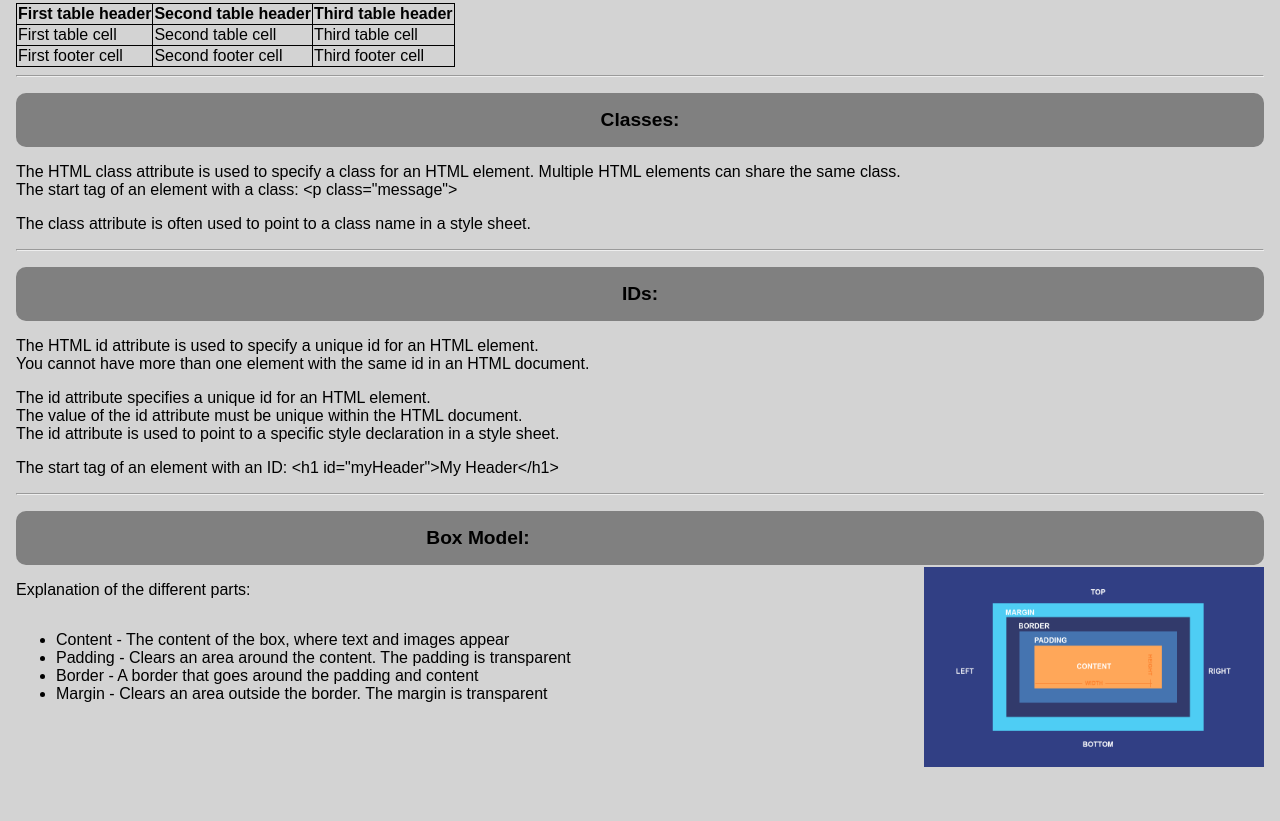
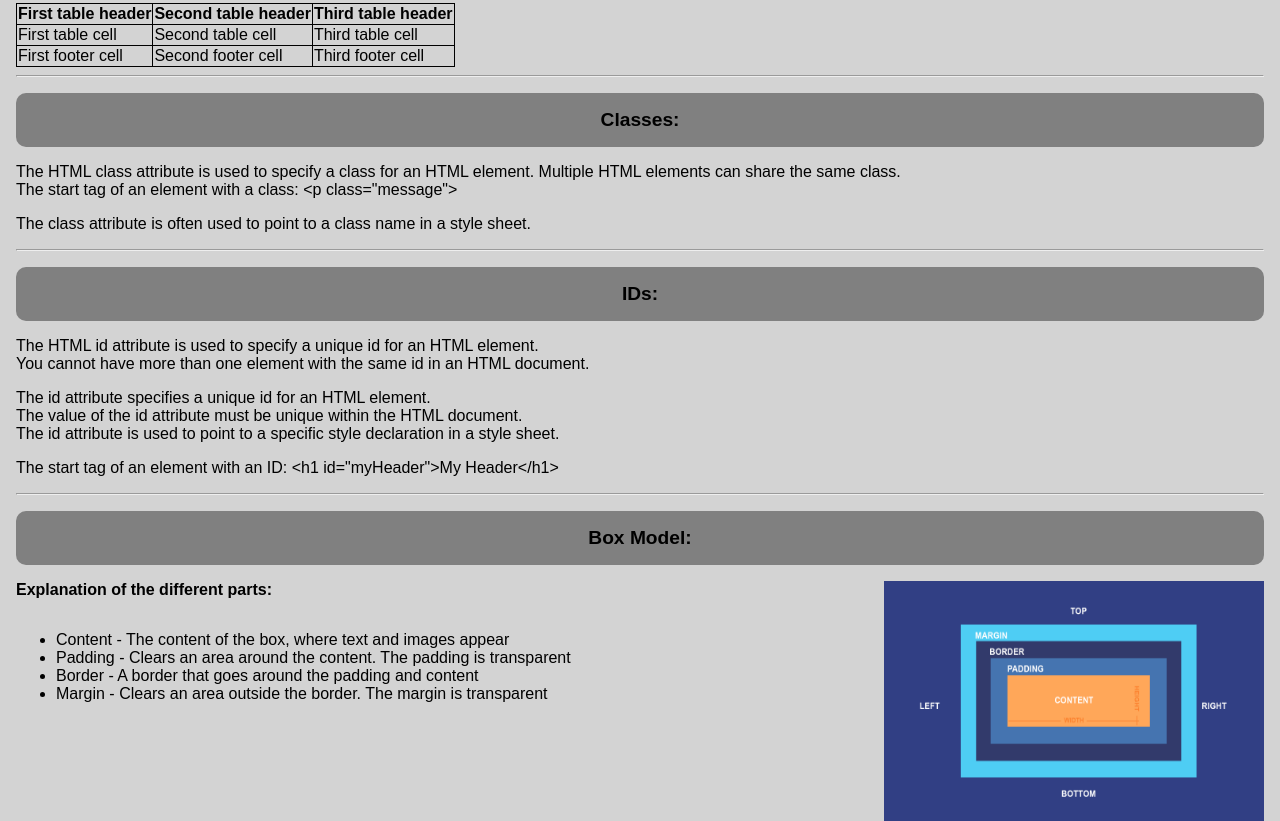
Before and after one commit to 2324-2bhif-wmc-assignments/00-Cheat-Sheet-FilipKaleskov, a plain HTML site: page HTML_Questions.html in a window 1280 px wide. Shown: the part 1343-2164 px from the top of the page. Before the commit the page ends 2110 px from the top, so only its background shows below. Drawn offline with Linux system fonts and the light colour scheme.

Commit message:
the last changes

```diff
--- a/HTML_Questions.html
+++ b/HTML_Questions.html
@@ -247,11 +247,12 @@
             <section>
                 <hr>
 
+
+
+                <h2 class="main-header">Box Model:</h2>
                 <img id="box_model_picture" src="pictures/box_model.png" alt="Picture">
 
-                <h2 class="main-header">Box Model:</h2>
-
-                <p>Explanation of the different parts:</p>
+                <p><strong>Explanation of the different parts:</strong></p>
 
                 <ul id="box_model_list">
                     <li>Content -  The content of the box, where text and images appear</li>
--- a/style.css
+++ b/style.css
@@ -78,10 +78,9 @@ table, th, td {
   }
 
 #box_model_picture {
-    height: 200px;
-    width: 340px;
+    height: 240px;
+    width: 380px;
     float: right;
-    margin-top: 4rem;
 }
 
 #box_model_list {
@@ -138,10 +137,12 @@ table, th, td {
 
 .pre-box {
     background-color: darkgray;
+    box-shadow: 10px 10px 5px gray;
 }
 
 div pre {
     background-color: darkgray;
+    box-shadow: 10px 10px 5px gray;
 }
 
 #flexbox-pic {
```
